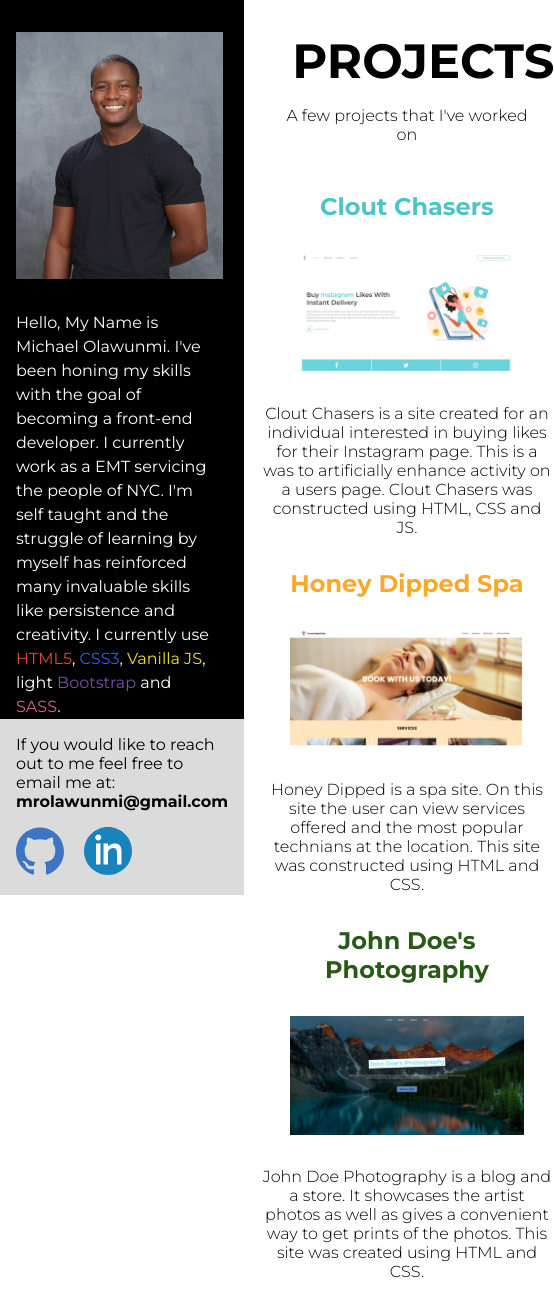
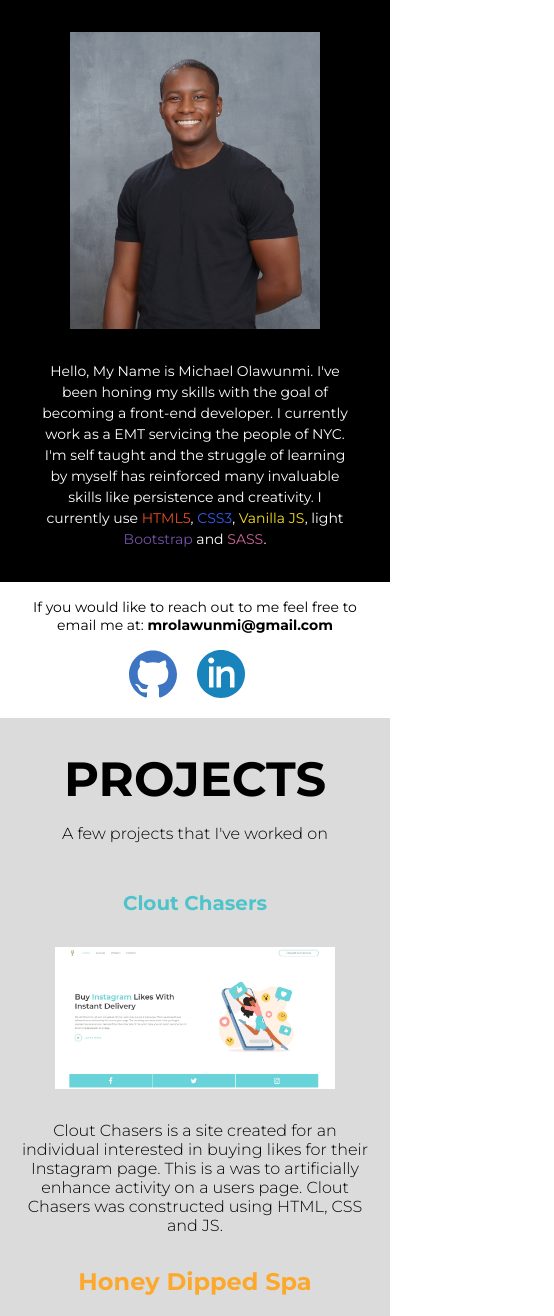
Before and after one commit to CodeMichaelCode/codemichaelcode.github.io, a plain HTML site: page index.html in a window 390 px wide. Shown: the top 1316 px of the page, 554 px wide, since content can reach past the window. Drawn offline with Linux system fonts and the light colour scheme.

Commit message:
made mobile friendly and  changed color scheme

```diff
--- a/index.html
+++ b/index.html
@@ -27,12 +27,11 @@
             <h1 class="title">Projects</h1>
             <p>A few projects that I've worked on</p>
         </header>
-        <section class="cloutChasers">
-            <h2>Clout Chasers</h2>
-            <img src="./img/portSite!.jpg" alt="Clout Chasers site">
-            <p>Clout Chasers is a site created for an individual interested in buying likes for their Instagram page. This is a was to artificially enhance activity on a users page. Clout Chasers was constructed using HTML, CSS and JS.
-</p>
-        </section>
+        <div class="ccCont"><section class="cloutChasers">
+        <h2>Clout Chasers</h2>
+        <img src="./img/portSite!.jpg" alt="Clout Chasers site">
+        <p>Clout Chasers is a site created for an individual interested in buying likes for their Instagram page. This is a was to artificially enhance activity on a users page. Clout Chasers was constructed using HTML, CSS and JS.</p>
+        </section></div>
         <section class="honeyDipped">
             <h2>Honey Dipped Spa</h2>
             <img src="./img/honeyDipped.jpg" alt="Honey Dipped site">
--- a/main.scss
+++ b/main.scss
@@ -1,9 +1,23 @@
 $background: (
     primary: #000,
-    links:  #dbdbdb
+    links:  #fff,
+    projects: #dbdbdb
 );
 
+$desktop: 728px;
+$xlTablet: 900px;
 
+@mixin desktop {
+    @media (max-width: #{$desktop}) {
+        @content
+    }
+}
+
+@mixin xlTablet {
+    @media (max-width: #{$xlTablet}){
+        @content
+    }
+}
 
 *{
     margin: 0;
@@ -13,36 +27,64 @@ $background: (
 
 body{
     display: grid;
-    grid-template-columns: 1fr auto;
+    grid-template-columns: fit-content(15%) auto;
     grid-template-rows: auto;
     grid-template-areas:
         "aboutMe projects "
     ;
     font-family: 'Montserrat', sans-serif;
+
+    @include desktop{
+        grid-template-columns: auto;
+        grid-template-rows: auto auto;
+        grid-template-areas:
+            "aboutMe"
+            "projects"
+    }
 }
 
 //BODY GRID CELLS
 
 .aboutMe{
     grid-area: aboutMe;
-    background-color: map-get($map: $background, $key: primary);
+    background-color: map-get($background, primary);
     height: 100vh;
     position: sticky;
     top: 0;
     display: flex;
     flex-direction: column;
 
-    img{
-        margin: 2rem 0 0 1rem;
-        width: 85%;
+
+    @include desktop{
+        position: relative;
+        height: auto;
     }
 
+    img{
+        margin: 2rem auto;
+        width: 90%;
+        max-width: 250px;
+    }
+
+
     .bio{
-        margin: 2rem 2rem 0 1rem;
+        margin: 0 auto 0 auto;
         color: white;
         font-size: 16px;
         line-height: 1.5em;
         flex: 2;
+        width: 85%;
+        margin: 0 auto 2rem auto;
+
+        @include desktop{
+            width: 80%;
+            margin: 0 auto 2rem auto;
+            text-align: center;
+        }
+
+        @include xlTablet{
+            font-size: 14px;
+        }
 
         .html{
             color:#e44d26;
@@ -67,16 +109,24 @@ body{
         background-color: map-get($map: $background, $key: links );
         padding: 1rem;
         width: 100%;
+
+        @include desktop{
+            padding: 0 auto 2rem auto;
+            text-align: center;
+        }
+
+        @include xlTablet{
+            font-size: 14px;
+        }
+
         img{
             margin: 1rem 1rem 0 0;
             width: 48px;
         }
-
         span{
             font-weight: bold;
         }
     }
-
 }
 
 
@@ -84,11 +134,28 @@ body{
 .projects{
     grid-area: projects;
     display: flex;
-    width: 90%;
-    margin: 0 auto;
     flex-direction: column;
     justify-content: center;
     height: auto;
+    background-color: map-get( $background, projects);
+
+        section{
+            width: 90%;
+            margin: 2rem auto 0 auto;
+            display: flex;
+            flex-direction: column;
+            justify-content: center;
+            text-align: center;
+
+            img{
+                width: 80%;
+                margin: 2rem auto;
+            }
+
+            p{
+                font-weight: 300;
+            }
+        }
 }
 
 header{
@@ -106,77 +173,26 @@ header{
 }
 
 .cloutChasers{
-    width: 100%;
-    margin-top: 2rem;
-    display: flex;
-    flex-direction: column;
-    justify-content: center;
-    text-align: center;
-    img{
-        width: 80%;
-        margin: 2rem auto;
-    }
     h2{
-        font-size: 24px;
+        font-size: calc(16px + 1vw);
         color: 	#4ec4ca;
     }
-    p{
-        font-weight: 300;
-    }
-
 }
 
 .honeyDipped{
-    width: 100%;
-    margin-top: 2rem;
-    display: flex;
-    flex-direction: column;
-    justify-content: center;
-    text-align: center;
-    img{
-        width: 80%;
-        margin: 2rem auto;
-    }
     h2{
         font-size: 24px;
         color:#fca82a;
     }
-    p{
-        font-weight: 300;
-    }
-
 }
 
 .jdPhoto{
-    width: 100%;
-    margin-top: 2rem;
-    display: flex;
-    flex-direction: column;
-    justify-content: center;
-    text-align: center;
-    img{
-        width: 80%;
-        margin: 2rem auto;
-    }
     h2{
         font-size: 24px;
         color:#265a17;
     }
     p{
-        font-weight: 300;
         margin-bottom: 2rem;
     }
 
 }
-
-
-@include breakpoint(max-width 728px){
-    .aboutMe{
-        grid-template-columns: 1fr;
-        grid-template-rows: auto auto;
-        grid-template-areas:
-            "aboutMe"
-            "projects"
-        ;
-    }
-}
```
Also changed, not shown: main.css, 1 other file.
